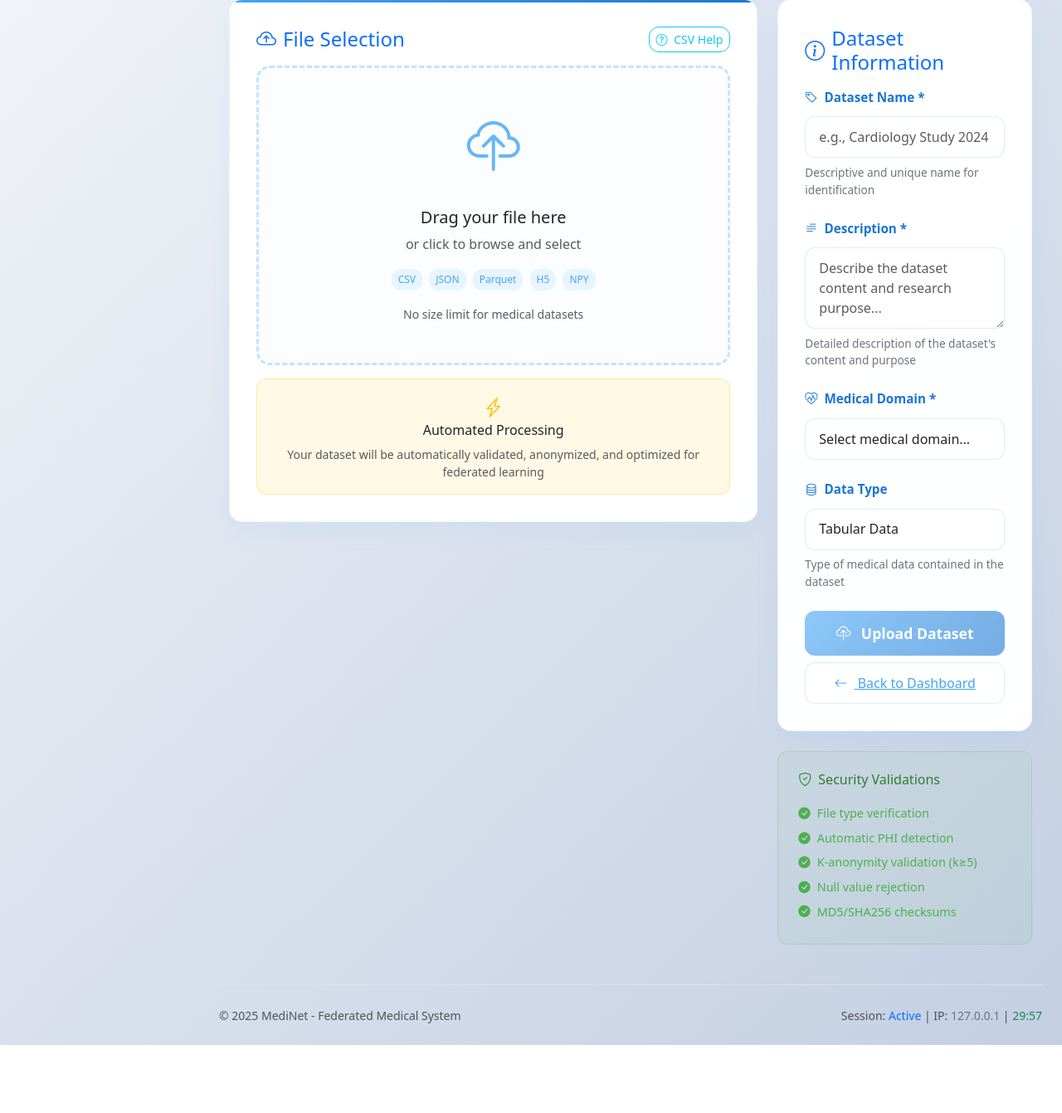
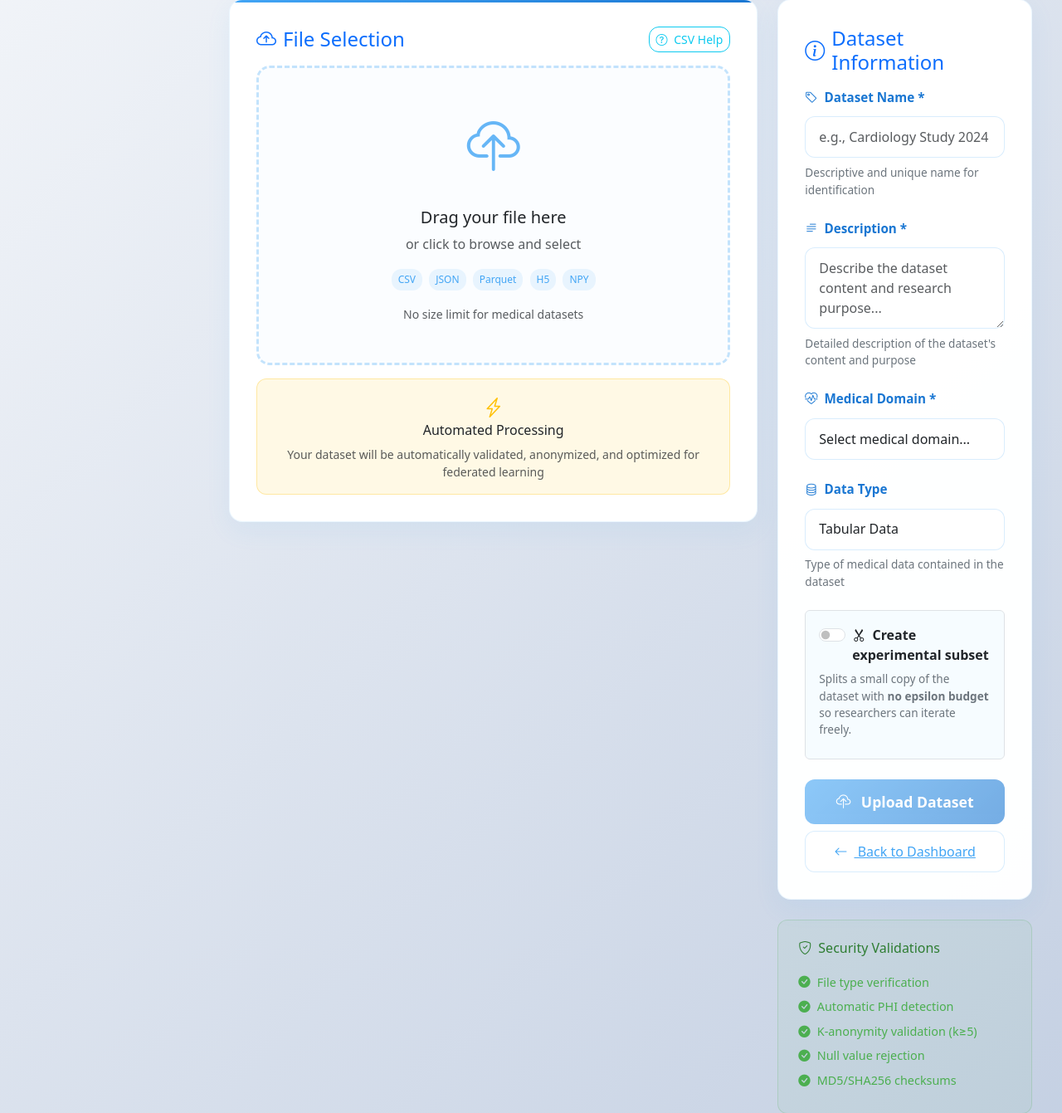
Before and after one commit to isglobal-brge/MediNetNode, a Django app: template MediNetNode-main/templates/dataset/dataset_upload.html in a window 1280 px wide. Shown: the part 280-1621 px from the top of the page at 83% size. Before the commit the page ends 1539 px from the top, so only its background shows below. Run offline with Django 4.2, Linux system fonts and the light colour scheme; the template is opened without the code that fills it, so the values that code supplies are empty.

Commit message:
feat(dataset): upload UI — experimental split toggle, slider, DP budget recommendations

```diff
--- a/MediNetNode-main/templates/dataset/dataset_upload.html
+++ b/MediNetNode-main/templates/dataset/dataset_upload.html
@@ -600,6 +600,53 @@
                         <div class="form-text">Column to predict in federated learning</div>
                     </div>
 
+                    <!-- Experimental Split Section -->
+                    <div class="border rounded p-3 mb-3" style="background:rgba(66,165,245,0.04);">
+                        <div class="form-check form-switch mb-2">
+                            <input class="form-check-input" type="checkbox" id="enableSplit">
+                            <label class="form-check-label fw-semibold" for="enableSplit">
+                                <i class="bi bi-scissors me-1"></i>
+                                Create experimental subset
+                            </label>
+                        </div>
+                        <div class="form-text mb-2">
+                            Splits a small copy of the dataset with <strong>no epsilon budget</strong> so researchers can iterate freely.
+                        </div>
+
+                        <div id="splitOptions" class="d-none">
+                            <label for="splitRangeInput" class="form-label mb-1">
+                                Subset size: <strong><span id="splitPct">20</span>%</strong> of rows
+                            </label>
+                            <input type="range" class="form-range mb-2" id="splitRangeInput"
+                                   min="10" max="50" step="5" value="20">
+                            <!-- Hidden input that actually gets submitted -->
+                            <input type="hidden" id="splitRatioHidden" name="split_ratio" value="" disabled>
+
+                            <!-- DP Recommendations panel -->
+                            <div class="alert alert-info py-2 px-3 mb-0 mt-2 small" id="dpRecommendations" style="display:none;">
+                                <strong><i class="bi bi-shield-lock me-1"></i>DP Budget Recommendations</strong>
+                                <div id="dpRec-high" class="d-none mt-1">
+                                    <span class="fw-semibold">High sensitivity</span> (genetic, psychiatric)<br>
+                                    ε ≤ <code>0.5</code>/job · lifetime ≤ <code>2.0</code><br>
+                                    <span class="text-muted">Dwork &amp; Roth 2014; Apple DP Team 2017</span>
+                                </div>
+                                <div id="dpRec-medium" class="d-none mt-1">
+                                    <span class="fw-semibold">Medium sensitivity</span> (lab results, diagnoses)<br>
+                                    ε ≤ <code>1.0</code>/job · lifetime ≤ <code>5.0</code><br>
+                                    <span class="text-muted">Erlingsson et al. 2014; US Census ε=17.14</span>
+                                </div>
+                                <div id="dpRec-low" class="d-none mt-1">
+                                    <span class="fw-semibold">Low sensitivity</span> (aggregate stats)<br>
+                                    ε ≤ <code>3.0</code>/job · lifetime ≤ <code>15.0</code><br>
+                                    <span class="text-muted">Abowd 2018; no consensus below ε=10</span>
+                                </div>
+                                <div id="dpRec-placeholder" class="mt-1 text-muted">
+                                    Select a <em>Medical Domain</em> above to see sensitivity-based recommendations.
+                                </div>
+                            </div>
+                        </div>
+                    </div>
+
                     <!-- Action Buttons -->
                     <div class="d-grid gap-2 mt-4">
                         <button type="submit" class="btn-upload" id="uploadBtn" disabled>
@@ -1034,6 +1081,65 @@ document.addEventListener('DOMContentLoaded', function() {
     // Event listeners for dynamic updates
     document.getElementById('dataType').addEventListener('change', updateTargetColumnVisibility);
     document.getElementById('targetColumn').addEventListener('change', updateUploadButtonState);
+
+    // --- Experimental Split Logic ---
+    const enableSplit    = document.getElementById('enableSplit');
+    const splitOptions   = document.getElementById('splitOptions');
+    const splitRange     = document.getElementById('splitRangeInput');
+    const splitPct       = document.getElementById('splitPct');
+    const splitHidden    = document.getElementById('splitRatioHidden');
+    const dpPanel        = document.getElementById('dpRecommendations');
+    const domainSelect   = document.getElementById('medicalDomain');
+
+    // Domain → sensitivity (mirrors SENSITIVITY_DEFAULTS keys)
+    const sensitivityMap = {
+        cardiology:    'medium',
+        neurology:     'high',
+        oncology:      'high',
+        radiology:     'medium',
+        pathology:     'high',
+        dermatology:   'medium',
+        ophthalmology: 'low',
+        general:       'low',
+        other:         'low',
+    };
+
+    function refreshDpRec() {
+        const level = sensitivityMap[domainSelect.value] || null;
+        ['high', 'medium', 'low'].forEach(function(l) {
+            document.getElementById('dpRec-' + l).classList.add('d-none');
+        });
+        const placeholder = document.getElementById('dpRec-placeholder');
+        if (level) {
+            document.getElementById('dpRec-' + level).classList.remove('d-none');
+            placeholder.classList.add('d-none');
+        } else {
+            placeholder.classList.remove('d-none');
+        }
+    }
+
+    enableSplit.addEventListener('change', function() {
+        const on = this.checked;
+        splitOptions.classList.toggle('d-none', !on);
+        splitHidden.disabled = !on;
+        if (on) {
+            splitHidden.value = (parseInt(splitRange.value) / 100).toFixed(2);
+            dpPanel.style.display = 'block';
+            refreshDpRec();
+        } else {
+            splitHidden.value = '';
+            dpPanel.style.display = 'none';
+        }
+    });
+
+    splitRange.addEventListener('input', function() {
+        splitPct.textContent = this.value;
+        splitHidden.value = (parseInt(this.value) / 100).toFixed(2);
+    });
+
+    domainSelect.addEventListener('change', function() {
+        if (enableSplit.checked) refreshDpRec();
+    });
 });
 </script>
 {% endblock %}
```
